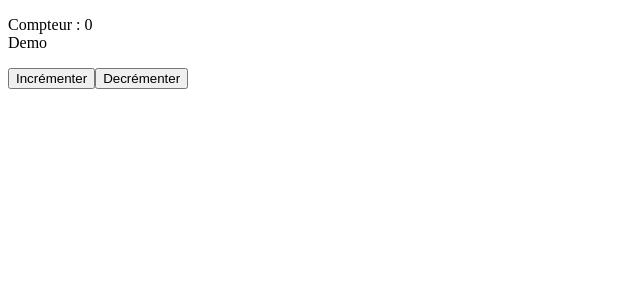
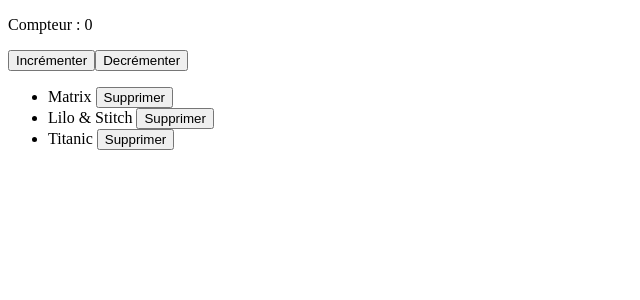
Before and after one commit to eljefe213/Grafikart_VUEJS, a Vue app: page / in a window 1280 px wide. Shown: the top 300 px of the page, without its empty margins (0-640 px from the left). Built offline with nearby package versions, Linux system fonts and the light colour scheme.

Commit message:
Add the for loop to print my movies

```diff
--- a/src/App.vue
+++ b/src/App.vue
@@ -1,19 +1,31 @@
 <template>
-  <p>Compteur : {{ count }}<div v-html="firstName"></div> </p>
+  <p>Compteur : {{ count }}</p>
   <button @click="increment" >Incrémenter</button>
   <button @click="decrement" >Decrémenter</button>
+  <ul>
+    <li v-for="movie in movies"> {{ movie }}
+      <button @click="deleteMovie(movie)">Supprimer</button>
+    </li>
+  </ul>
 </template>
 
 <script setup>
 import {ref} from "vue";
 
 const count = ref(0)
-const firstName = '<span>Demo</span>'
+const movies = ref([
+    'Matrix',
+    'Lilo & Stitch',
+    'Titanic'
+])
 const increment = (event) => {
   count.value++
 }
 const decrement = (event) => {
   count.value--
+}
+const deleteMovie = (movie) => {
+  movies.value = movies.value.filter(m => m !== movie)
 }
 </script>
 
```
